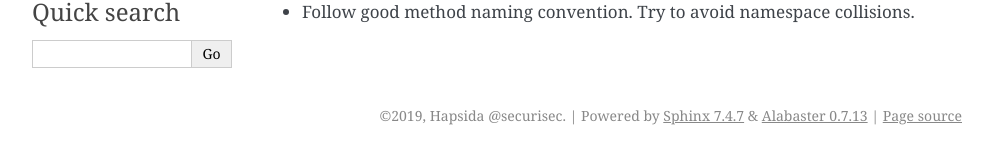
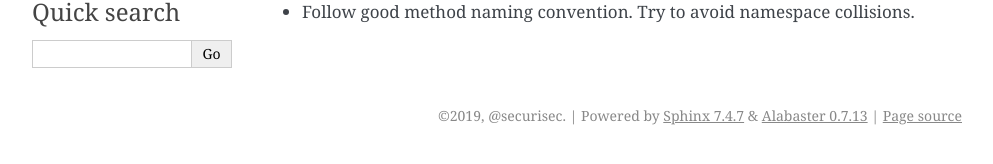
Before and after one commit to securisec/chepy_plugins, a Sphinx documentation site: the page built from docs/pullreq.rst, in a window 1280 px wide. Shown: the part 239-403 px from the top of the page, without its empty margins (148-1141 px from the left). Built offline with Sphinx 7.4.7, drawn with Linux system fonts in a browser that asks for light colours.

Commit message:
🗓 Nov 5, 2024 12:37:54 AM
🐙 minor update

```diff
--- a/docs/conf.py
+++ b/docs/conf.py
@@ -26,8 +26,8 @@ def setup(app):
 # -- Project information -----------------------------------------------------
 
 project = "Chepy plugins"
-copyright = "2019, Hapsida @securisec"
-author = "Hapsida @securisec"
+copyright = "2019, @securisec"
+author = "@securisec"
 
 master_doc = "index"
 
```
